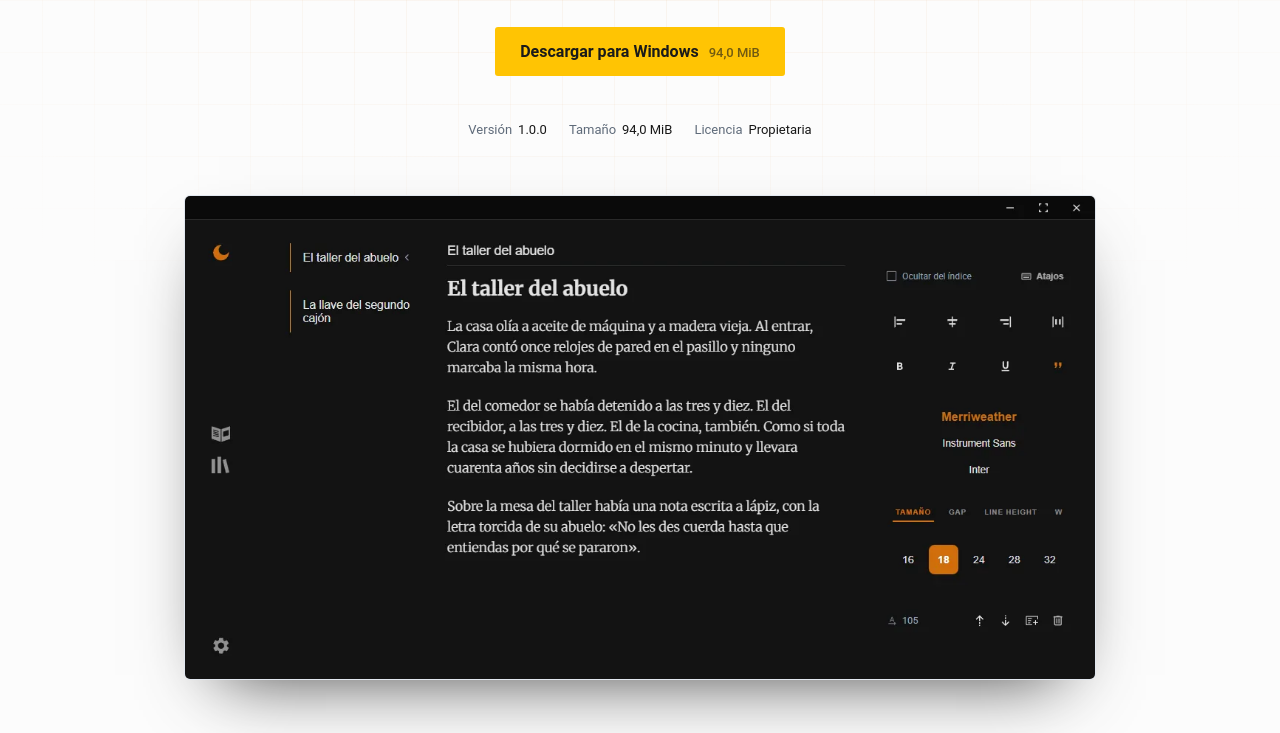
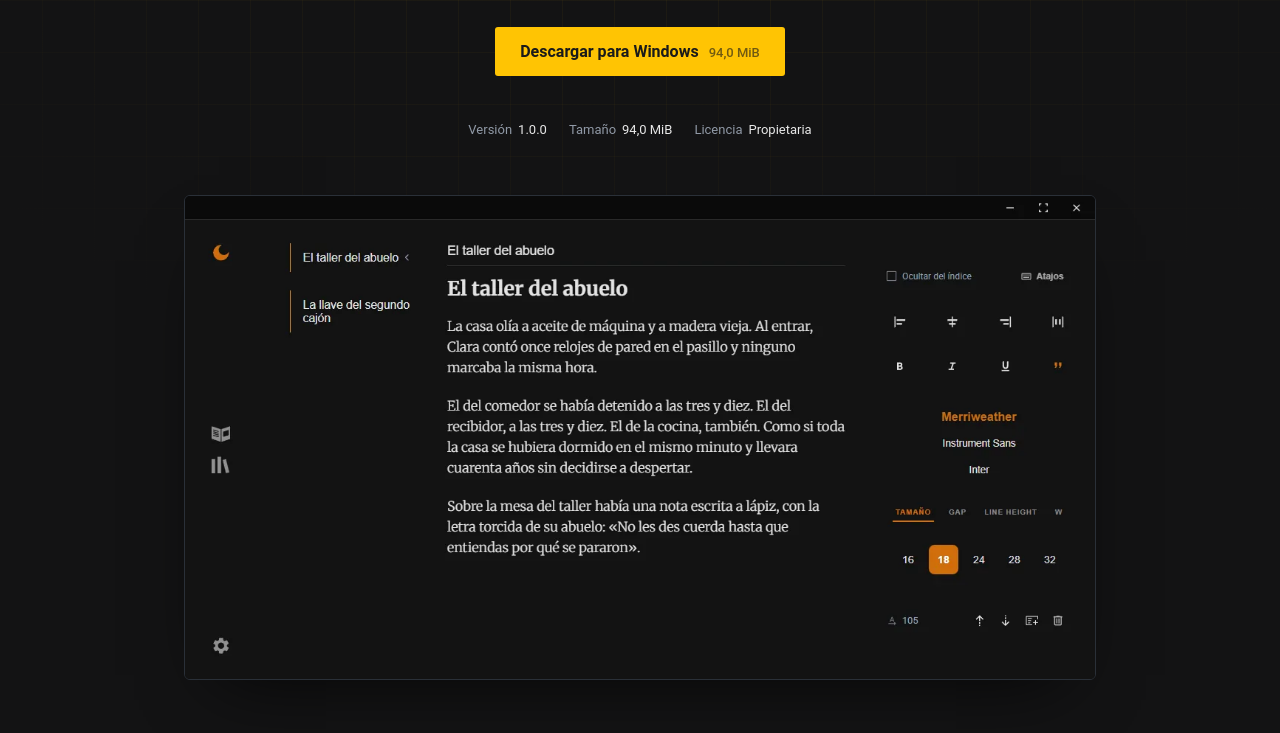
Before and after one commit to dreinkapp/dreinkapp.github.io, a plain HTML site: page index.html in a window 1280 px wide. Shown: the part 425-1158 px from the top of the page. Drawn offline with Linux system fonts and the light colour scheme.

Commit message:
Iniciar siempre en tema oscuro
El tema por defecto ya no depende de prefers-color-scheme del sistema,
pero se sigue respetando la eleccion guardada del visitante.

```diff
--- a/index.html
+++ b/index.html
@@ -103,8 +103,7 @@
     <script>
       try {
         const saved = localStorage.getItem('dreink-theme');
-        const prefersLight = window.matchMedia('(prefers-color-scheme: light)').matches;
-        document.documentElement.dataset.theme = saved || (prefersLight ? 'light' : 'dark');
+        document.documentElement.dataset.theme = saved || 'dark';
       } catch {}
     </script>
 
```
